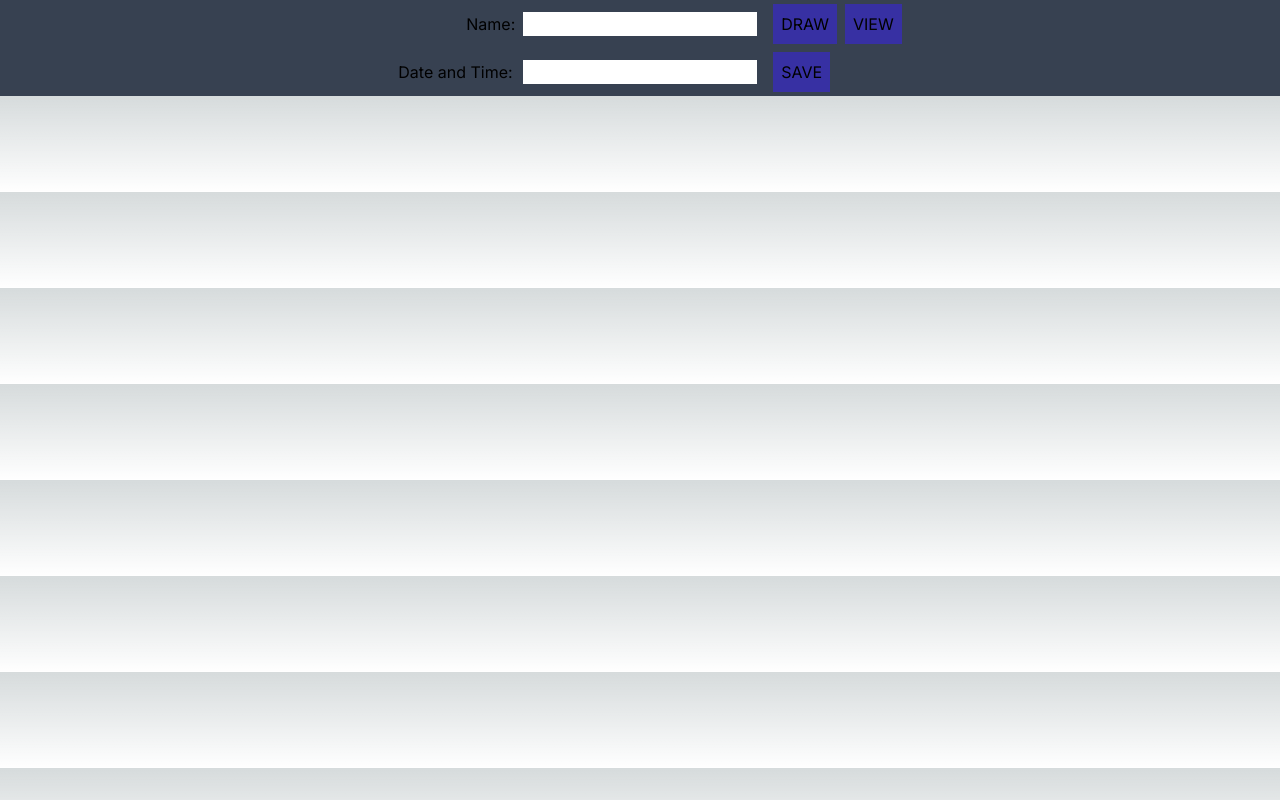
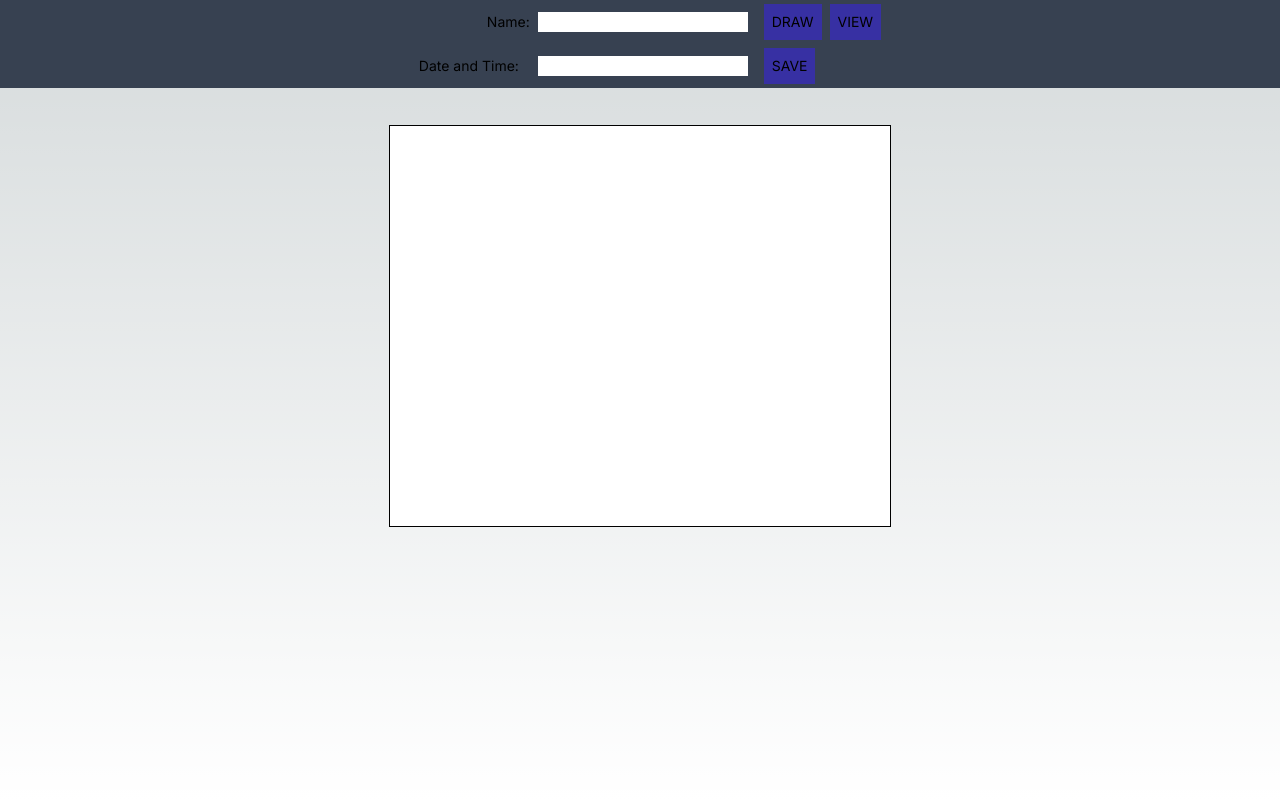
Before and after one commit to HASCA-GH/next-draw-simple, a Next.js app: page / in a window 1280 px wide. Built offline with nearby package versions, Linux system fonts and the light colour scheme.

Commit message:
Add canvas functionality to simple draw.

```diff
--- a/app/globals.css
+++ b/app/globals.css
@@ -2,6 +2,11 @@
 @tailwind components;
 @tailwind utilities;
 
+@layer base {
+  body {
+    @apply text-sm
+  }
+}
 :root {
   --foreground-rgb: 0, 0, 0;
   --background-start-rgb: 214, 219, 220;
@@ -12,11 +17,13 @@
   :root {
     --foreground-rgb: 255, 255, 255;
     --background-start-rgb: 0, 0, 0;
-    --background-end-rgb: 0, 0, 0;
+    --background-end-rgb: 255, 255, 255;
   }
 }
 
+
 body {
+
   color: rgb(var(--foreground-rgb));
   background: linear-gradient(
       to bottom,
@@ -24,4 +31,5 @@ body {
       rgb(var(--background-end-rgb))
     )
     rgb(var(--background-start-rgb));
+  height: 100vh;
 }
--- a/app/page.tsx
+++ b/app/page.tsx
@@ -1,10 +1,15 @@
 import Image from 'next/image'
-import Myheader from "../components/Myheader";
+import Myheader from "@/components/Myheader";
+// import MyGraph from "@/components/MyGraph"
+import MyCanvas from '@/components/MyCanvas';
+
 
 export default function Home() {
   return (
     <main>
       <Myheader />
+      <MyCanvas />
+      {/* <MyGraph /> */}
     </main>
   )
 }
--- /dev/null
+++ b/components/MyCanvas.tsx
@@ -0,0 +1,73 @@
+'use client'
+import { useEffect, useRef, useState } from "react";
+
+const MyCanvas = () => {
+    const canvasRef = useRef<HTMLCanvasElement | null>(null);
+    const contextRef = useRef<CanvasRenderingContext2D | null>(null);
+    const [isDrawing, setIsDrawing] = useState(false)
+
+    useEffect(() => {
+        const canvas = canvasRef.current!;
+        const context = canvas.getContext("2d");
+
+        if (context) {
+            // canvas.style.width = "500";
+            // canvas.style.height = "400";
+            context.scale(1, 1)
+            context.lineCap = "round";
+            context.lineJoin = "round";
+            context.strokeStyle = 'green'
+            context.lineWidth = 5
+            // Your initialization code here
+            contextRef.current = context
+        }
+
+        return () => {
+            // Cleanup code here (if needed)
+            // This code will run when the component unmounts
+        };
+    }, []);
+
+    const startDrawing = (e: any) => {
+        const { offsetX, offsetY } = e.nativeEvent
+
+        contextRef.current?.beginPath()
+        contextRef.current?.moveTo(offsetX, offsetY)
+        setIsDrawing(true)
+    }
+
+    const draw = (e: any) => {
+        if (!isDrawing) {
+            return
+        }
+        const { offsetX, offsetY } = e.nativeEvent
+        contextRef.current?.lineTo(offsetX, offsetY)
+        contextRef.current?.stroke()
+    }
+    const finishDrawing = (e: any) => {
+        contextRef.current?.closePath()
+        setIsDrawing(false)
+    }
+
+    return (
+        <div className="flex justify-center p-8">
+            <canvas
+                id="myCanvas"
+                width="500" height="400"
+                style={{ border: '1px solid black', margin: '5px', background: 'white' }}
+                ref={canvasRef}
+                onMouseDown={(e) => startDrawing(e)}
+                onMouseMove={(e) => draw(e)}
+                onMouseUp={(e) => finishDrawing(e)}
+            />
+        </div>
+    );
+};
+
+export default MyCanvas;
+// const c = document.getElementById("myCanvas") as HTMLCanvasElement | null
+// const ctx = c?.getContext("2d") as CanvasRenderingContext2D | null;
+
+
+// setC(document.getElementById("myCanvas") as HTMLCanvasElement | null)
+// setCtx(c?.getContext("2d") as CanvasRenderingContext2D | null)
--- a/components/MyGraph.tsx
+++ b/components/MyGraph.tsx
@@ -0,0 +1,114 @@
+'use client'
+import { useEffect, useState } from "react";
+
+const MyGraph = () => {
+    const [ptox, setPtox] = useState([{}])
+    const [c, setC] = useState<HTMLCanvasElement | null>(null)
+    const [ctx, setCtx] = useState<CanvasRenderingContext2D | null>(null)
+
+    // const c = document.getElementById("myCanvas") as HTMLCanvasElement | null
+    // const ctx = c?.getContext("2d") as CanvasRenderingContext2D | null;
+
+
+    // setC(document.getElementById("myCanvas") as HTMLCanvasElement | null)
+    // setCtx(c?.getContext("2d") as CanvasRenderingContext2D | null)
+
+    // var c = document.getElementById("myCanvas") as HTMLCanvasElement | null;
+    // var c = null as HTMLCanvasElement | null
+    // var ctx = c?.getContext("2d");
+    // const initialCanvas = () => {
+    // const canvita = document.getElementById("myCanvas");
+    // setCtx()
+    // window.addEventListener('mousemove', (e) => console.log('Mouse:', e))
+    // if (c && ctx) {
+    //     ctx.moveTo(0, 0);
+    //     ctx.lineTo(c.width * 0.5, c.height * 0.5);
+    //     ctx.lineTo(c.width, 0);
+    //     ctx.lineCap = "round";
+    //     ctx.strokeStyle = "red";
+    //     ctx.stroke();
+
+    //     ctx.beginPath
+    //     ctx.font = "30px Arial";
+    //     ctx.fillText("Hello World", 10, 50);
+    // }
+    // }
+
+
+
+    const getPointsxxx = () => {
+        // window.addEventListener('mousemove', (e) => console.log('Mouse:', e))
+        // var c = document.getElementById("myCanvas") as HTMLCanvasElement | null;
+        // var ctx = c?.getContext("2d");
+        console.log('Puntos:', ptox);
+
+        // if (c && ctx) {
+        //     // Draw all points
+        //     pto.forEach((punto) => {
+        //         ctx.beginPath();
+        //         ctx.moveTo(punto.x, punto.y);
+        //         // ctx.moveTo(punto.x, punto.y);
+        //         ctx.lineTo(punto.x, punto.y);
+
+        //     });
+        //     ctx.lineCap = "round";
+        //     ctx.lineJoin = "round";
+        //     ctx.strokeStyle = "red";
+        //     ctx.stroke();
+        // }
+
+    }
+
+    const getPoints = (e: HTMLCanvasElement) => {
+        // c?.addEventListener('mousedown', (e) => {
+        //     // console.log('Mouse point :', mouse);
+
+        // })
+        const rect = e.getBoundingClientRect()
+        const mouse = [
+
+            e.clientX - rect.left,
+            e.clientY - rect.top
+        ]
+        console.log('Mouse point :', mouse);
+
+    }
+
+    useEffect(() => {
+        setC(document.getElementById("myCanvas") as HTMLCanvasElement | null)
+        setCtx(c?.getContext("2d") as CanvasRenderingContext2D | null)
+    }, [])
+
+
+
+
+
+    return (
+        <div className="flex justify-center p-8">
+            <canvas
+                id="myCanvas"
+                // width="736" height="400"
+                // w-screen lg:max-w-7xl
+                className="border rounded-lg h-auto w-screen lg:max-w-7xl"
+            // style={{ maxWidth: '800px', maxHeight: '800px' }}
+            // onMouseMove={(e) => setPto({ x: e.screenX, y: e.screenY })}
+            // onMouseMove={(e) => setPto((prev) => [...prev, { x: e.screenX, y: e.screenY }])}
+            // onMouseMove={(e) => setPto((prev) => [...prev, { x: e.nativeEvent.offsetX, y: e.nativeEvent.offsetY }])}
+            // onMouseDown={(e) => setPto((prev) => [...prev, { x: e.nativeEvent.offsetX, y: e.nativeEvent.offsetY }])}
+            // onMouseDown={(e) => setPto((prev) => [...prev, { x: e.nativeEvent.offsetX, y: e.nativeEvent.offsetY }, { x: e.screenX, y: e.screenX }])}
+            // onMouseDown={(e) => console.log(e.nativeEvent.offsetX, e.nativeEvent.offsetY)}
+            // onMouseMove={(e) =>
+            //     setPtox((prev) => [...prev, { x: e.nativeEvent.offsetX, y: e.nativeEvent.offsetY }])
+            // }
+            // onMouseMove={handleMouseMove}
+
+
+
+            >
+            </canvas>
+
+        </div >
+    )
+}
+
+export default MyGraph
```
